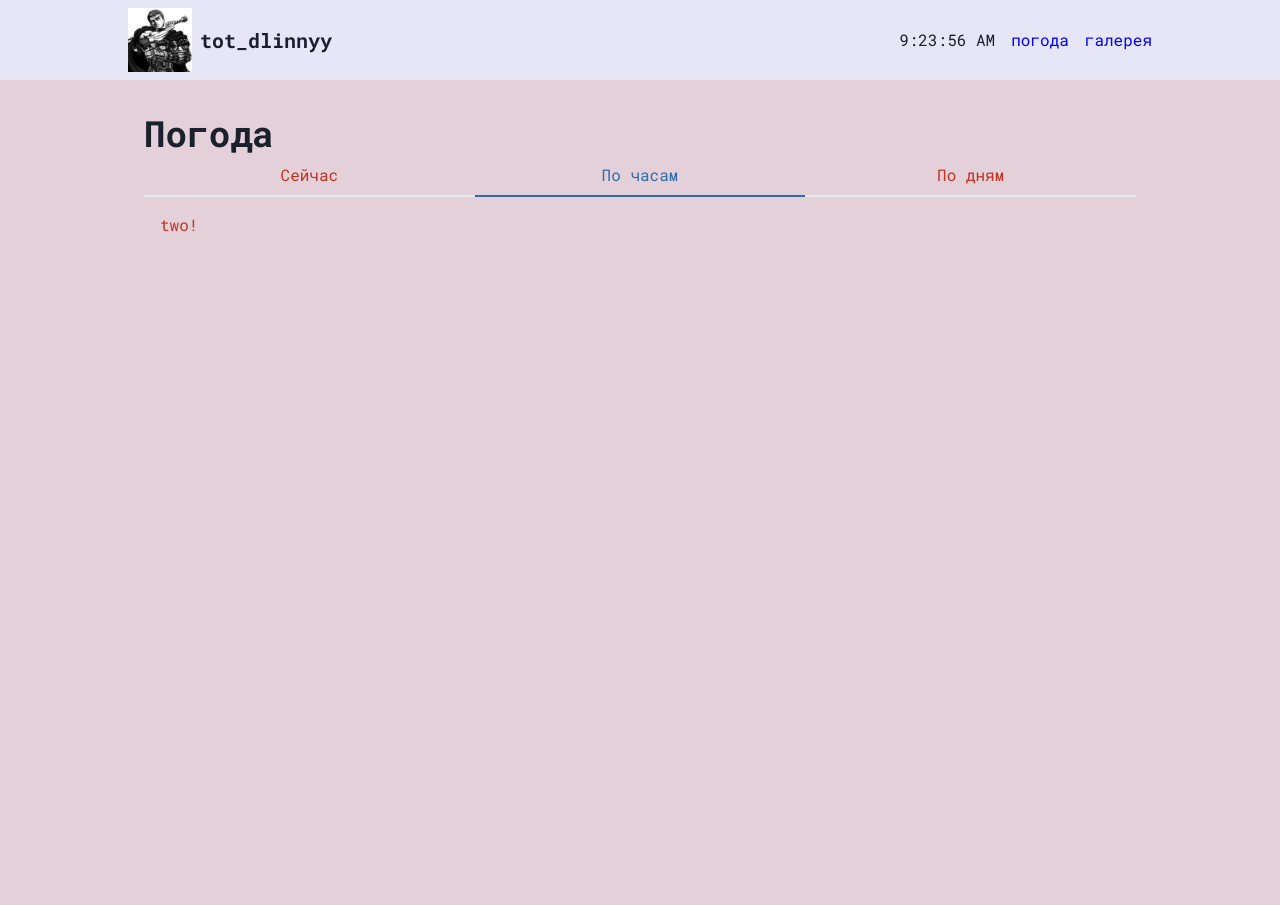
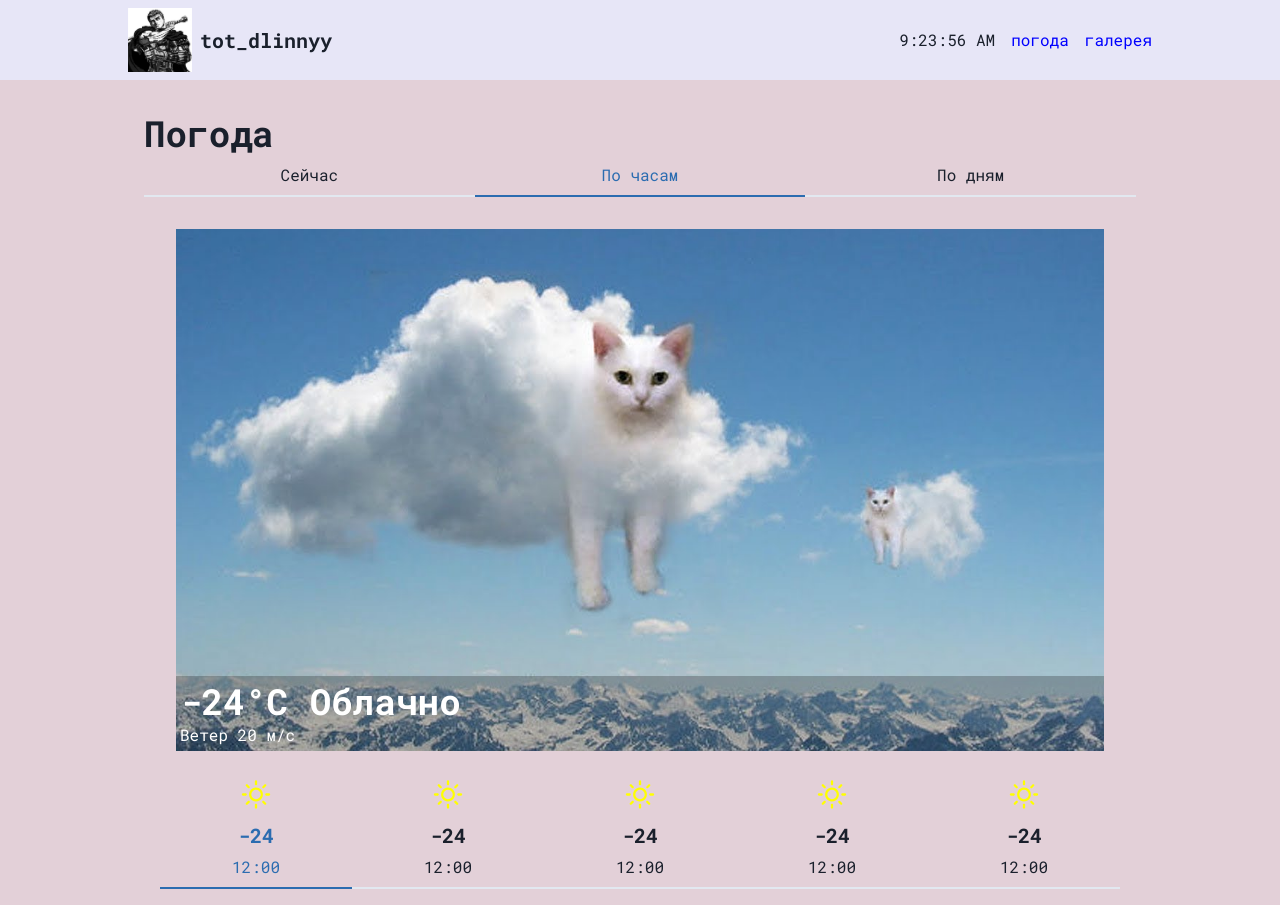
Before and after one commit to totdlinnyy1/react_sputnik, a React (Create React App) app: page / in a window 1280 px wide. Both pictures are taken after a click on the tab "По часам". Before the commit the page ends 800 px from the top, so only its background shows below. Built offline with nearby package versions, Linux system fonts and the light colour scheme.

Commit message:
feat: add hours weather panel

```diff
--- a/package.json
+++ b/package.json
@@ -18,6 +18,7 @@
     "framer-motion": "^9.0.2",
     "react": "^18.2.0",
     "react-dom": "^18.2.0",
+    "react-icons": "^4.7.1",
     "react-router-dom": "^6.8.1",
     "react-scripts": "5.0.1",
     "typescript": "^4.4.2",
--- /dev/null
+++ b/src/components/weather/Weather.tsx
@@ -0,0 +1,33 @@
+import {Box, Heading, Image, Text} from '@chakra-ui/react'
+import {FC} from 'react'
+
+interface Props {
+  weather: string
+  image: string
+  deg: number
+  wind: number
+}
+const Weather: FC<Props> = props => {
+  return (
+    <Box w='full'>
+      <Box pos='relative'>
+        <Image src={props.image} alt={props.weather} />
+        <Box
+          bgColor='blackAlpha.400'
+          pos='absolute'
+          bottom={0}
+          w='full'
+          color='white'
+          p={1}
+        >
+          <Heading as='h3'>
+            {props.deg}°C {props.weather}
+          </Heading>
+          <Text>Ветер {props.wind} м/с</Text>
+        </Box>
+      </Box>
+    </Box>
+  )
+}
+
+export default Weather
--- /dev/null
+++ b/src/pages/weatherPage/panels/hoursWeatherPanel.tsx
@@ -0,0 +1,88 @@
+import {
+  Heading,
+  Icon,
+  Tab,
+  TabList,
+  TabPanel,
+  TabPanels,
+  Tabs,
+  Text,
+  VStack
+} from '@chakra-ui/react'
+import {FC} from 'react'
+import {WiDaySunny} from 'react-icons/wi'
+
+import Weather from '../../../components/weather/Weather'
+
+const HoursWeatherPanel: FC = () => {
+  return (
+    <Tabs isFitted>
+      <TabPanels>
+        <TabPanel>
+          <Weather weather='Облачно' image='cloud.webp' deg={-24} wind={20} />
+        </TabPanel>
+        <TabPanel>
+          <Weather weather='Облачно' image='cloud.webp' deg={-24} wind={20} />
+        </TabPanel>
+        <TabPanel>
+          <Weather weather='Облачно' image='cloud.webp' deg={-24} wind={20} />
+        </TabPanel>
+        <TabPanel>
+          <Weather weather='Облачно' image='cloud.webp' deg={-24} wind={20} />
+        </TabPanel>
+        <TabPanel>
+          <Weather weather='Облачно' image='cloud.webp' deg={-24} wind={20} />
+        </TabPanel>
+      </TabPanels>
+      <TabList>
+        <Tab>
+          <VStack>
+            <Icon as={WiDaySunny} color='yellow' boxSize='10' />
+            <Heading as='h6' size='md'>
+              -24
+            </Heading>
+            <Text>12:00</Text>
+          </VStack>
+        </Tab>
+        <Tab>
+          <VStack alignItems='center'>
+            <Icon as={WiDaySunny} color='yellow' boxSize='10' />
+            <Heading as='h6' size='md'>
+              -24
+            </Heading>
+            <Text>12:00</Text>
+          </VStack>
+        </Tab>
+        <Tab>
+          <VStack alignItems='center'>
+            <Icon as={WiDaySunny} color='yellow' boxSize='10' />
+            <Heading as='h6' size='md'>
+              -24
+            </Heading>
+            <Text>12:00</Text>
+          </VStack>
+        </Tab>
+        <Tab>
+          <VStack alignItems='center'>
+            <Icon as={WiDaySunny} color='yellow' boxSize='10' />
+            <Heading as='h6' size='md'>
+              -24
+            </Heading>
+            <Text>12:00</Text>
+          </VStack>
+        </Tab>
+        <Tab>
+          <VStack alignItems='center'>
+            <Icon as={WiDaySunny} color='yellow' boxSize='10' />
+            <Heading as='h6' size='md'>
+              -24
+            </Heading>
+            <Text>12:00</Text>
+          </VStack>
+        </Tab>
+      </TabList>
+    </Tabs>
+  )
+}
+
+export default HoursWeatherPanel
--- a/src/pages/weatherPage/weatherPage.tsx
+++ b/src/pages/weatherPage/weatherPage.tsx
@@ -10,12 +10,13 @@ import {
 import {FC} from 'react'
 
 import CurrentWeatherPanel from './panels/currentWeatherPanel'
+import HoursWeatherPanel from './panels/hoursWeatherPanel'
 
 const WeatherPage: FC = () => {
   return (
     <Box w='full' mt='8'>
       <Heading as='h1'>Погода</Heading>
-      <Tabs isFitted color='component-primary'>
+      <Tabs isFitted>
         <TabList>
           <Tab>Сейчас</Tab>
           <Tab>По часам</Tab>
@@ -27,7 +28,7 @@ const WeatherPage: FC = () => {
             <CurrentWeatherPanel />
           </TabPanel>
           <TabPanel>
-            <p>two!</p>
+            <HoursWeatherPanel />
           </TabPanel>
           <TabPanel>
             <p>three!</p>
```
Also changed, not shown: 1 other file (tests, documents, lock files or other folders).
